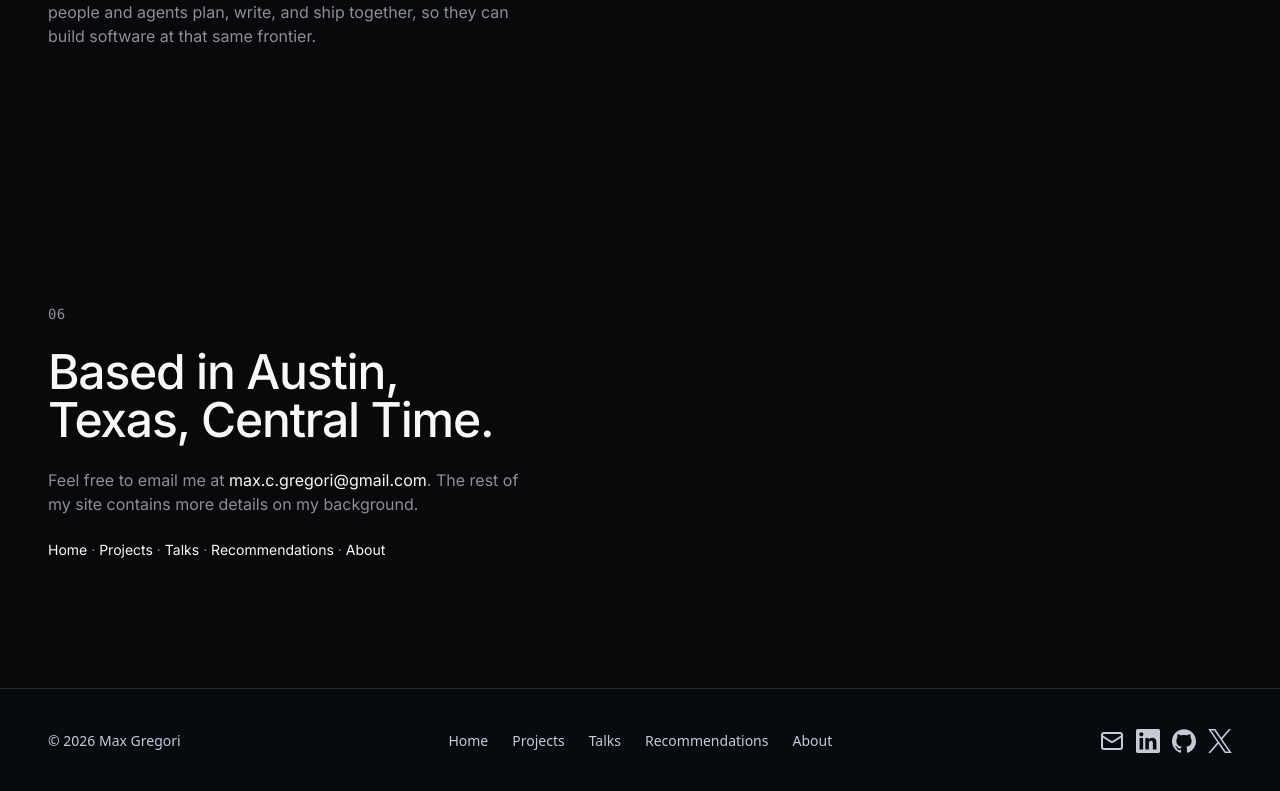
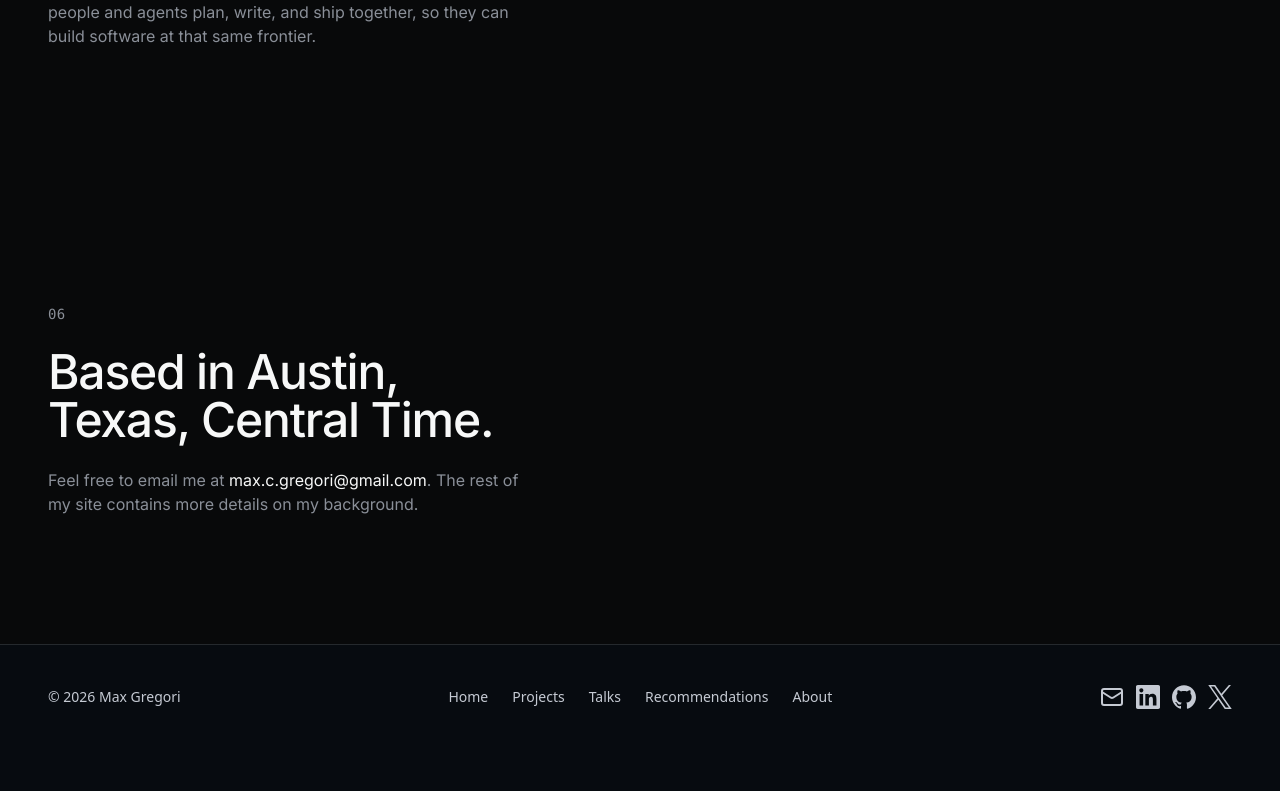
Before and after one commit to maximusgregori/personal-website-v2, a Next.js app: page /linear in a window 1280 px wide. Shown: the part 5004-5795 px from the top of the page. After the commit the page ends 5753 px from the top, so only its background shows below. Built offline with nearby package versions, Linux system fonts and the light colour scheme; a web font is replaced by a local one.

Commit message:
Tighten project number spacing and drop redundant Linear close links.
Project numbers now sit with the titles the way homepage chapters do. Bella's third import tile says any social media recipes instead of screenshot.

```diff
--- a/components/linear/linear-close.tsx
+++ b/components/linear/linear-close.tsx
@@ -1,5 +1,3 @@
-import Link from "next/link";
-
 import { cn } from "@/lib/utils";
 
 type Props = {
@@ -26,42 +24,6 @@ export function LinearClose({ className }: Props) {
           </a>
           . The rest of my site contains more details on my background.
         </p>
-        <p className="text-base sm:text-sm">
-          <Link
-            href="/"
-            className="text-foreground underline-offset-4 hover:underline"
-          >
-            Home
-          </Link>
-          <span className="text-muted-foreground"> · </span>
-          <Link
-            href="/projects"
-            className="text-foreground underline-offset-4 hover:underline"
-          >
-            Projects
-          </Link>
-          <span className="text-muted-foreground"> · </span>
-          <Link
-            href="/talks"
-            className="text-foreground underline-offset-4 hover:underline"
-          >
-            Talks
-          </Link>
-          <span className="text-muted-foreground"> · </span>
-          <Link
-            href="/recommendations"
-            className="text-foreground underline-offset-4 hover:underline"
-          >
-            Recommendations
-          </Link>
-          <span className="text-muted-foreground"> · </span>
-          <Link
-            href="/about"
-            className="text-foreground underline-offset-4 hover:underline"
-          >
-            About
-          </Link>
-        </p>
       </div>
     </section>
   );
--- a/components/project-bella.tsx
+++ b/components/project-bella.tsx
@@ -6,7 +6,7 @@ import { cn } from "@/lib/utils";
 const IMPORTS = [
   { icon: Camera, label: "Photograph", detail: "Any handwritten recipe" },
   { icon: Link2, label: "Link", detail: "Any recipe website" },
-  { icon: ImageIcon, label: "Screenshot", detail: "Any saved recipe image" },
+  { icon: ImageIcon, label: "Any social media recipes", detail: "Any saved recipe image" },
 ] as const;
 
 type Props = {
@@ -20,11 +20,11 @@ const ProjectBella = ({ className }: Props) => {
       className={cn("scroll-mt-24 py-24 md:py-32", className)}
     >
       <div className="flex w-full flex-col gap-10 px-6 lg:gap-12 lg:px-12">
-        <p className="w-fit rounded-full border border-white/12 px-3.5 py-1.5 font-sans text-sm text-muted-foreground">
-          01
-        </p>
         <div className="grid items-start gap-10 lg:grid-cols-2 lg:items-stretch lg:gap-16">
           <div className="flex min-w-0 flex-col gap-4">
+            <p className="w-fit rounded-full border border-white/12 px-3.5 py-1.5 font-sans text-sm text-muted-foreground">
+              01
+            </p>
             <div className="flex items-baseline gap-3">
               <h2 className="max-w-[20ch] text-4xl font-medium tracking-tight text-balance text-foreground md:text-5xl lg:text-6xl">
                 Bella
--- a/components/project-pipeline.tsx
+++ b/components/project-pipeline.tsx
@@ -19,12 +19,11 @@ const ProjectPipeline = ({ className }: Props) => {
       className={cn("scroll-mt-24 py-24 md:py-32", className)}
     >
       <div className="flex w-full flex-col gap-10 px-6 lg:gap-12 lg:px-12">
-        <div className="flex flex-col gap-4">
-          <p className="w-fit rounded-full border border-white/12 px-3.5 py-1.5 font-sans text-sm text-muted-foreground">
-            03
-          </p>
-          <div className="grid items-start gap-10 lg:grid-cols-2 lg:items-end lg:gap-16">
+        <div className="grid items-start gap-10 lg:grid-cols-2 lg:items-end lg:gap-16">
             <div className="flex min-w-0 flex-col gap-4">
+              <p className="w-fit rounded-full border border-white/12 px-3.5 py-1.5 font-sans text-sm text-muted-foreground">
+                03
+              </p>
               <h2 className="max-w-[20ch] text-4xl font-medium tracking-tight text-balance text-foreground md:text-5xl lg:text-6xl">
                 Creative Pipeline
               </h2>
@@ -66,7 +65,6 @@ const ProjectPipeline = ({ className }: Props) => {
                 </li>
               ))}
             </ol>
-          </div>
         </div>
       </div>
     </section>
--- a/components/project-trading.tsx
+++ b/components/project-trading.tsx
@@ -24,12 +24,11 @@ const ProjectTrading = ({ className }: Props) => {
       className={cn("scroll-mt-24 py-24 md:py-32", className)}
     >
       <div className="flex w-full flex-col gap-10 px-6 lg:gap-12 lg:px-12">
-        <div className="flex flex-col gap-4">
-          <p className="w-fit rounded-full border border-white/12 px-3.5 py-1.5 font-sans text-sm text-muted-foreground">
-            02
-          </p>
-          <div className="grid items-start gap-10 lg:grid-cols-2 lg:items-end lg:gap-16">
+        <div className="grid items-start gap-10 lg:grid-cols-2 lg:items-end lg:gap-16">
             <div className="flex min-w-0 flex-col gap-4">
+              <p className="w-fit rounded-full border border-white/12 px-3.5 py-1.5 font-sans text-sm text-muted-foreground">
+                02
+              </p>
               <div className="flex items-baseline gap-3">
                 <h2 className="max-w-[20ch] text-4xl font-medium tracking-tight text-balance text-foreground md:text-5xl lg:text-6xl">
                   Trading Bot
@@ -93,7 +92,6 @@ const ProjectTrading = ({ className }: Props) => {
                 ))}
               </ol>
             </div>
-          </div>
         </div>
       </div>
     </section>
```
